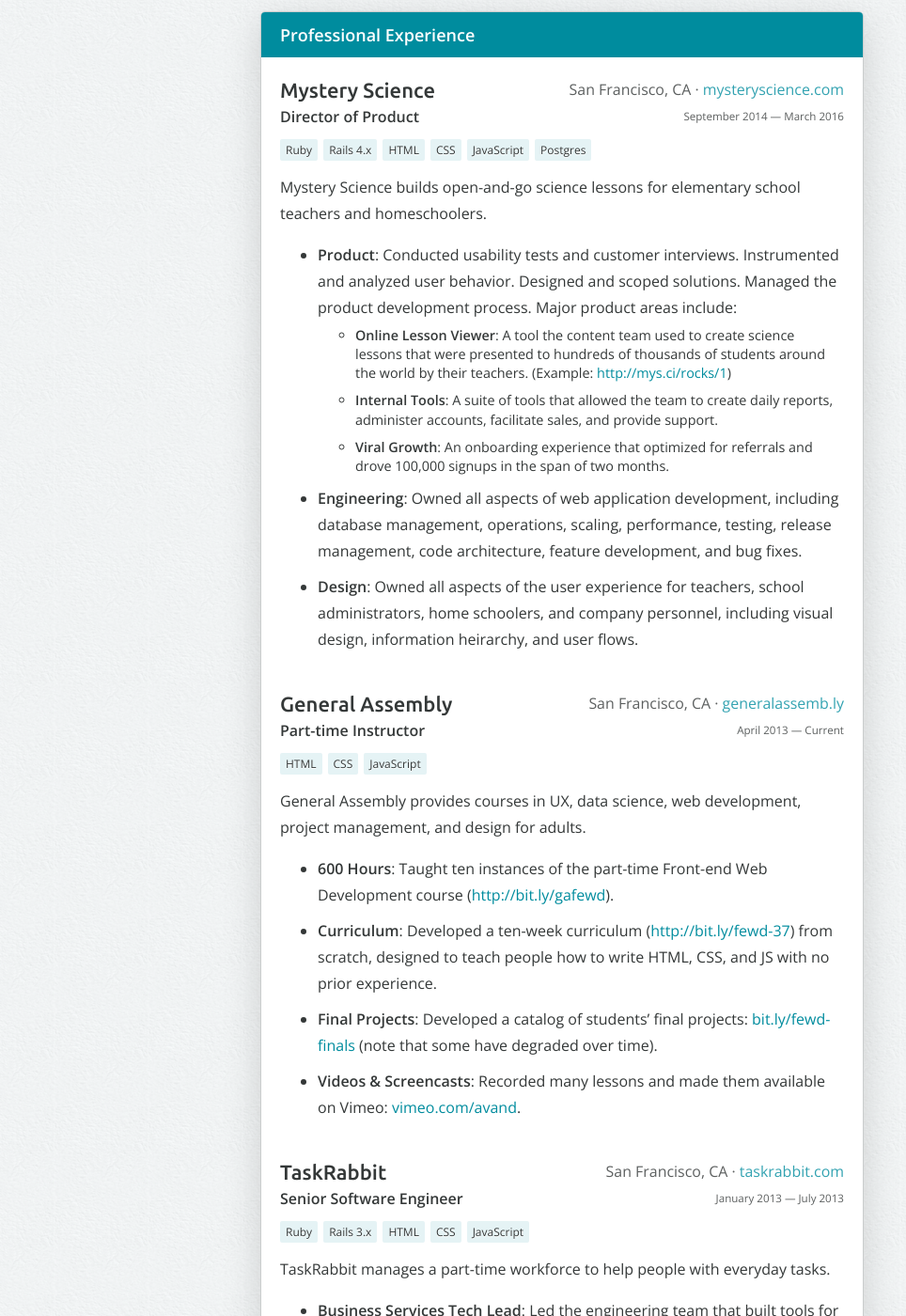
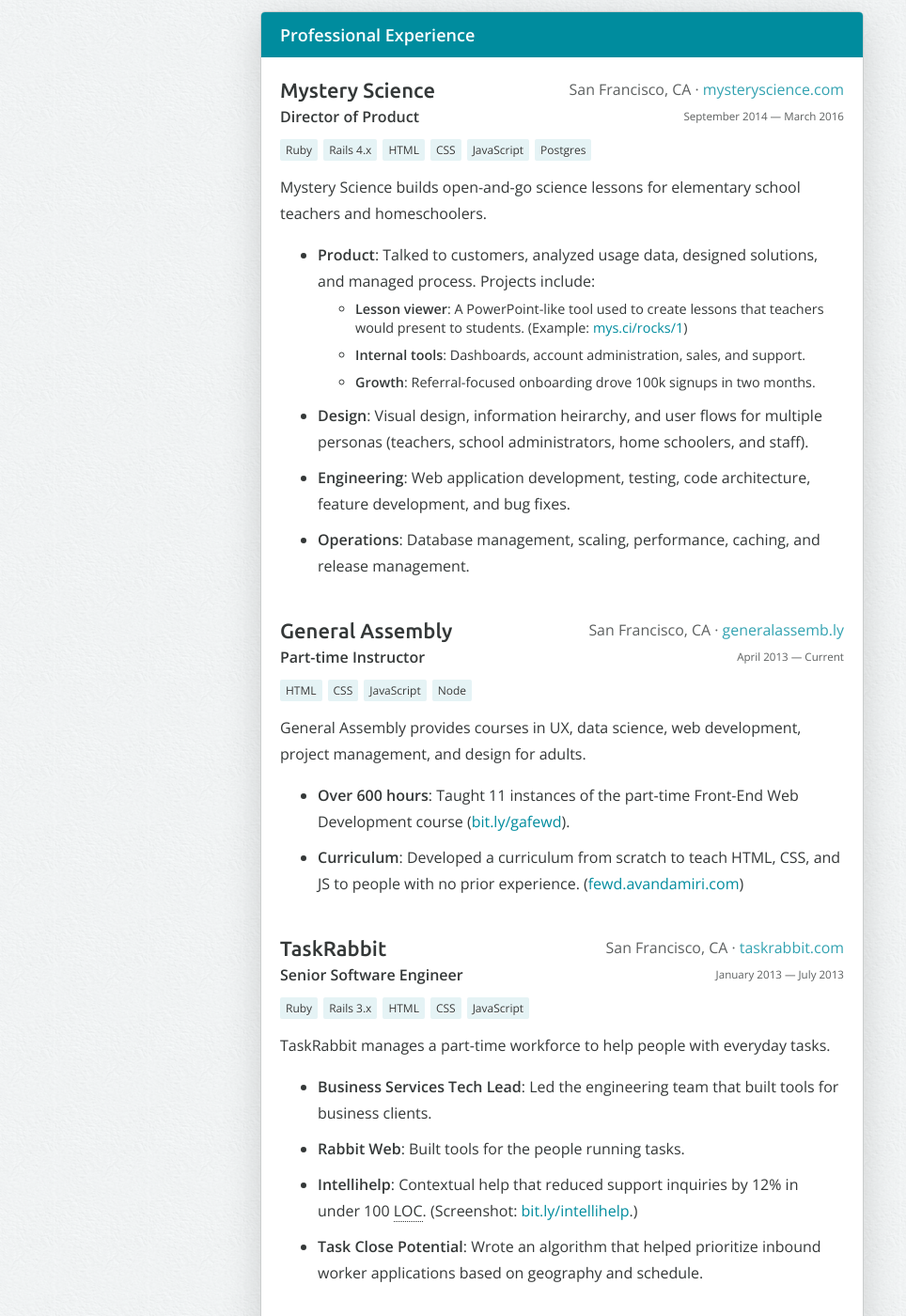
Before and after one commit to avand/avand.github.com, a Jekyll site: the page built from resume.html, in a window 1280 px wide and 1400 px high, scrolled down 324 px. Shown: the whole window at 94% size, without its empty margins (42-1006 px from the left). Built offline with Jekyll 4.4.1, drawn with Linux system fonts in a browser that asks for light colours; some of the changed text lies outside the part shown.

Commit message:
Tightening up resume

```diff
--- a/resume.html
+++ b/resume.html
@@ -52,39 +52,36 @@
 
     <ul>
       <li>
-        <strong>Product</strong>: Conducted usability tests and customer
-        interviews. Instrumented and analyzed user behavior. Designed and scoped
-        solutions. Managed the product development process. Major product areas
-        include:
+        <strong>Product</strong>: Talked to customers, analyzed usage data,
+        designed solutions, and managed process. Projects include:
         <ul>
           <li>
-            <strong>Online Lesson Viewer</strong>: A tool the content team used
-            to create science lessons that were presented to hundreds of
-            thousands of students around the world by their teachers. (Example:
-            <a href="http://mys.ci/rocks/1" target="_blank">http://mys.ci/rocks/1</a>)
+            <strong>Lesson viewer</strong>: A PowerPoint-like tool used to
+            create lessons that teachers would present to students. (Example:
+            <a href="http://mys.ci/rocks/1" target="_blank">mys.ci/rocks/1</a>)
           </li>
           <li>
-            <strong>Internal Tools</strong>: A suite of tools that allowed the
-            team to create daily reports, administer accounts, facilitate sales,
-            and provide support.
+            <strong>Internal tools</strong>: Dashboards, account administration,
+            sales, and support.
           </li>
           <li>
-            <strong>Viral Growth</strong>: An onboarding experience that
-            optimized for referrals and drove 100,000 signups in the span of two
-            months.
+            <strong>Growth</strong>: Referral-focused onboarding drove 100k
+            signups in two months.
           </li>
         </ul>
       </li>
       <li>
-        <strong>Engineering</strong>: Owned all aspects of web application
-        development, including database management, operations, scaling,
-        performance, testing, release management, code architecture, feature
-        development, and bug fixes.
+        <strong>Design</strong>: Visual design, information heirarchy, and user
+        flows for multiple personas (teachers, school administrators, home
+        schoolers, and staff).
       </li>
       <li>
-        <strong>Design</strong>: Owned all aspects of the user experience for
-        teachers, school administrators, home schoolers, and company personnel,
-        including visual design, information heirarchy, and user flows.
+        <strong>Engineering</strong>: Web application development, testing, code
+        architecture, feature development, and bug fixes.
+      </li>
+      <li>
+        <strong>Operations</strong>: Database management, scaling, performance,
+        caching, and release management.
       </li>
     </ul>
   </article>
@@ -104,7 +101,7 @@
     </h3>
 
     <p class="technologies">
-      HTML, CSS, JavaScript
+      HTML, CSS, JavaScript, Node
     </p>
 
     <p>
@@ -114,26 +111,14 @@
 
     <ul>
       <li>
-        <strong>600 Hours</strong>: Taught ten instances of the part-time
-        Front-end Web Development course
-        (<a href="http://bit.ly/gafewd" target="_blank">http://bit.ly/gafewd</a>).
+        <strong>Over 600 hours</strong>: Taught 11 instances of the part-time
+        Front-End Web Development course
+        (<a href="http://bit.ly/gafewd" target="_blank">bit.ly/gafewd</a>).
       </li>
       <li>
-        <strong>Curriculum</strong>: Developed a ten-week curriculum
-        (<a href="http://bit.ly/fewd-37" target="_blank">http://bit.ly/fewd-37</a>)
-        from scratch, designed to teach people how to write HTML, CSS, and
-        JS with no prior experience.
-      </li>
-      <li>
-        <strong>Final Projects</strong>: Developed a catalog of students’ final
-        projects:
-        <a href="http://bit.ly/fewd-finals" target="_blank">bit.ly/fewd-finals</a>
-        (note that some have degraded over time).
-      </li>
-      <li>
-        <strong>Videos &amp; Screencasts</strong>: Recorded many lessons and made
-        them available on Vimeo:
-        <a href="http://vimeo.com/avand" target="_blank">vimeo.com/avand</a>.
+        <strong>Curriculum</strong>: Developed a curriculum from scratch to teach
+        HTML, CSS, and JS to people with no prior experience.
+        (<a href="http://fewd.avandamiri.com" target="_blank">fewd.avandamiri.com</a>)
       </li>
     </ul>
   </article>
@@ -164,22 +149,19 @@
     <ul>
       <li>
         <strong>Business Services Tech Lead</strong>: Led the engineering team
-        that built tools for the company’s business clients.
+        that built tools for business clients.
       </li>
       <li>
-        <strong>Rabbit Web</strong>: Worked with a small team of engineers and
-        designers to build better tools for the people running tasks.
+        <strong>Rabbit Web</strong>: Built tools for the people running tasks.
       </li>
       <li>
-        <strong>Intellihelp</strong>: Built a simple drop-down that suggested
-        relevant support articles based on your place in the product. It reduced
-        support inquiries by 12% in under 100 lines of code. (Screenshot:
-        <a href="http://bit.ly/intellihelp" target="_blank">http://bit.ly/intellihelp</a>.)
+        <strong>Intellihelp</strong>: Contextual help that reduced support
+        inquiries by 12% in under 100 <abbr>LOC</abbr>. (Screenshot:
+        <a href="http://bit.ly/intellihelp" target="_blank">bit.ly/intellihelp</a>.)
       </li>
       <li>
         <strong>Task Close Potential</strong>: Wrote an algorithm that helped
-        the company prioritize inbound worker applications based on geography
-        and schedule.
+        prioritize inbound worker applications based on geography and schedule.
       </li>
     </ul>
   </article>
@@ -215,12 +197,12 @@
       </li>
       <li>
         <strong>Data Import &amp; Normalization</strong>: Architected a system
-        that continuously imported, parsed, and normalized data from almost 100
-        sources, like Groupon and LivingSocial.
+        that downloaded and imported data from almost 100 vendors (Groupon,
+        LivingSocial, etc.).
       </li>
       <li>
         <strong>Cross-site Scripting</strong>: Built an embeddable deal widget,
-        which loaded relevant local deals on publisher websites.
+        which loaded relevant local deals on 3rd-party websites.
       </li>
     </ul>
   </article>
@@ -251,17 +233,15 @@
     <ul>
       <li>
         <strong>Bulk Data Imports</strong>: Developed a system that regularly
-        fetched, analyzed, and imported tens of millions of local business
-        listings.
+        updated tens of millions of local business listings.
       </li>
       <li>
-        <strong>Scrum</strong>: Built a team from two to five engineers and
-        maintained weekly sprints and daily stand-ups.
+        <strong>Scrum</strong>: Managed a team of five; ran weekly sprints and
+        daily stand-ups.
       </li>
       <li>
-        <strong>Sales Automation</strong>: Built an integration with a CRM
-        (Highrise) that allowed the sales team to manage tens of thousands of
-        leads.
+        <strong>Sales Automation</strong>: Integrated with a CRM (Highrise) that
+        allowed the sales team to manage tens of thousands of leads.
       </li>
     </ul>
   </article>
@@ -285,19 +265,16 @@
     </p>
 
     <p>
-      Gorilla was a boutique web development consultancy.
+      Gorilla was a boutique web development consultancy. I built websites for
+      clients based on designer specifications. Projects included:
     </p>
 
     <ul>
       <li>
-        <strong>Spex Chicago</strong>: Built an optical retailer’s website from
-        scratch using a designer’s specifications. It featured elaborate visual
-        animations and a content management system.
+        <strong>Spex Chicago</strong>, an optical retailer (Ruby on Rails)
       </li>
       <li>
-        <strong>Northpoint Horizons</strong>: Built this educational company’s
-        website from scratch using a designer’s specifications. It was built
-        with an “n-tier architecture” using C# and ASP.NET.
+        <strong>Northpoint Horizons</strong>, an educational company (ASP.NET)
       </li>
     </ul>
   </article>
@@ -320,19 +297,10 @@
       C#, .NET, SQL Server 2005, Visual SourceSafe, Subversion
     </p>
 
-    <ul>
-      <li>
-        <strong>Crate &amp; Barrel Point of Sale</strong>: Responsible for major
-        functionality in a national rollout of the point of sale system,
-        including the development of new 8.5” x 11” receipts.
-      </li>
-      <li>
-        <strong>Echo Global Logistics</strong>: Created an integration between
-        shippers and suppliers that updated Echo’s existing web application with
-        shipping status updates. Also performed SQL Server and ASP.NET profiling
-        to improve performance across Echo’s infrastructure.
-      </li>
-    </ul>
+    <p>
+      Worked on Crate &amp; Barrel’s point of sale and Echo Global Logistics’
+      marketplace integrations and performance.
+    </p>
   </article>
 
   <article>
@@ -352,17 +320,10 @@
       HTML, CSS, JavaScript, Classic ASP, C#, ASP.NET
     </p>
 
-    <ul>
-      <li>
-        <strong>Junior Web Developer</strong>: Built and maintained several
-        internal and external websites, including an opt-out service for email
-        marketing and a customer support dashboard.
-      </li>
-      <li>
-        <strong>Help Desk</strong>: Managed company email, built servers, and
-        fixed hardware issues for several hundred office computers.
-      </li>
-    </ul>
+    <p>
+      Built and maintained company websites, managed company email, built servers,
+      and fixed hardware issues.
+    </p>
   </article>
 </section>
 
```
